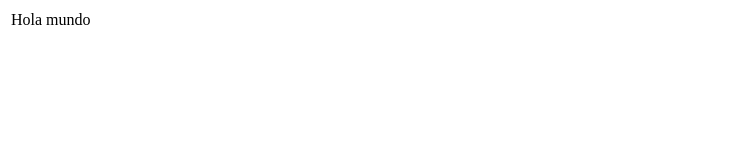
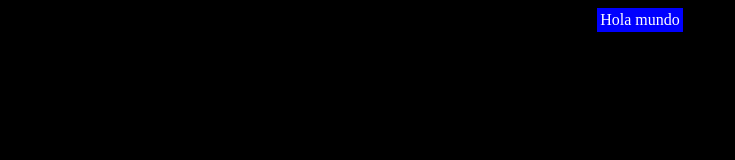
Before and after one commit to bstemo/mcds1562347, a plain HTML site: page emmet/index.html in a window 1280 px wide. Shown: the whole page, without its empty margins (0-735 px from the left). Drawn offline with Linux system fonts and the light colour scheme.

Commit message:
Agregar archivo index.html a mcds1562347

```diff
--- a/emmet/index.html
+++ b/emmet/index.html
@@ -1,14 +1,18 @@
 <!DOCTYPE html>
-<html lang="en">
+<html lang="es">
 <head>
 	<meta charset="UTF-8">
-	<title>Document</title>
+	<title>Hola Mundo</title>
 </head>
-<body>
-		<table>
+<body bgcolor="black">
+	<div align="middle">
+		<table bgcolor="blue" align="center">
 			<tr>
-				<td>Hola mundo</td>
+				<td>
+					<font color="white">Hola mundo</font>
+				</td>
 			</tr>
 		</table>
+	</div>
 </body>
 </html>
```
